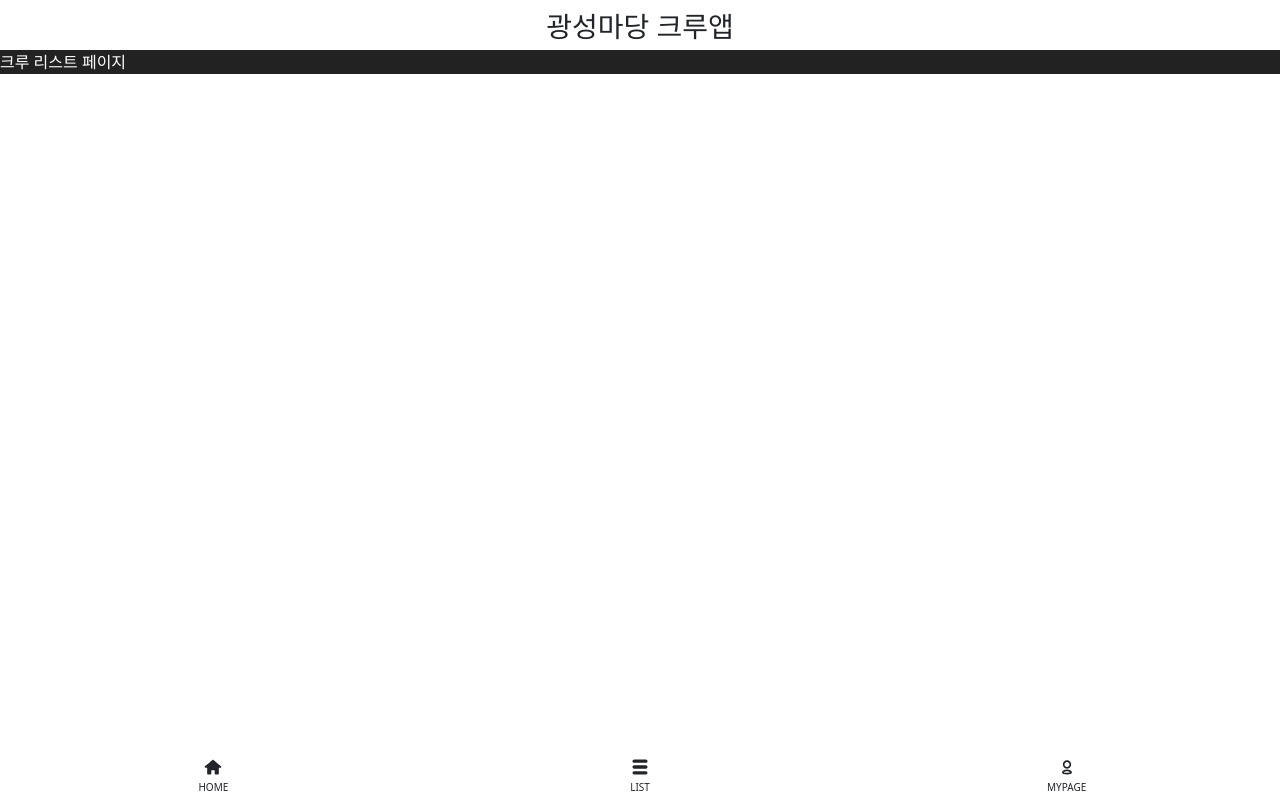
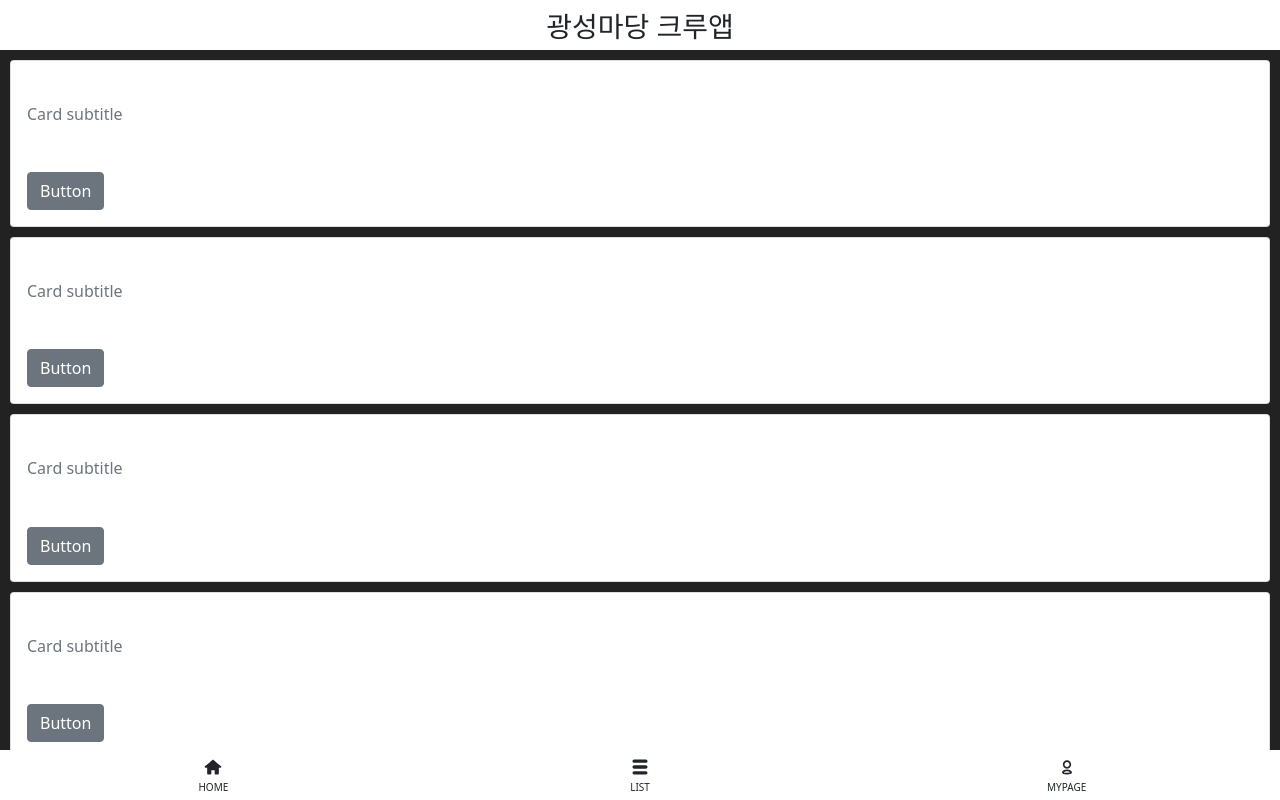
Before and after one commit to silvertin/react-gwks-crew-app, a React (Create React App) app: page /list in a window 1280 px wide. Built offline with nearby package versions, Linux system fonts and the light colour scheme.

Commit message:
feature: 리스트 템플릿 추가

```diff
--- a/src/App.tsx
+++ b/src/App.tsx
@@ -44,6 +44,7 @@
     position: relative;
     background: #222;
     overflow: scroll;
+    padding: 10px 10px;
   }
   footer {
     width: 100%;
--- a/src/pages/CrewListPage.tsx
+++ b/src/pages/CrewListPage.tsx
@@ -1,7 +1,89 @@
+import {Button, Card, CardBody, CardSubtitle, CardText, CardTitle } from "reactstrap";
+import styled from "styled-components";
+
+const CrewCart = styled(Card)`
+  margin-bottom: 10px;
+`
+
 const CrewListPage = ({props}: any) => {
     return (
         <>
-            크루 리스트 페이지
+            <CrewCart>
+                <CardBody>
+                    <CardTitle tag="h5">
+                        Card title
+                    </CardTitle>
+                    <CardSubtitle
+                        className="mb-2 text-muted"
+                        tag="h6"
+                    >
+                        Card subtitle
+                    </CardSubtitle>
+                    <CardText>
+                        Some quick example text to build on the card title and make up the bulk of the card's content.
+                    </CardText>
+                    <Button>
+                        Button
+                    </Button>
+                </CardBody>
+            </CrewCart>
+            <CrewCart>
+                <CardBody>
+                    <CardTitle tag="h5">
+                        Card title
+                    </CardTitle>
+                    <CardSubtitle
+                        className="mb-2 text-muted"
+                        tag="h6"
+                    >
+                        Card subtitle
+                    </CardSubtitle>
+                    <CardText>
+                        Some quick example text to build on the card title and make up the bulk of the card's content.
+                    </CardText>
+                    <Button>
+                        Button
+                    </Button>
+                </CardBody>
+            </CrewCart>
+            <CrewCart>
+                <CardBody>
+                    <CardTitle tag="h5">
+                        Card title
+                    </CardTitle>
+                    <CardSubtitle
+                        className="mb-2 text-muted"
+                        tag="h6"
+                    >
+                        Card subtitle
+                    </CardSubtitle>
+                    <CardText>
+                        Some quick example text to build on the card title and make up the bulk of the card's content.
+                    </CardText>
+                    <Button>
+                        Button
+                    </Button>
+                </CardBody>
+            </CrewCart>
+            <CrewCart>
+                <CardBody>
+                    <CardTitle tag="h5">
+                        Card title
+                    </CardTitle>
+                    <CardSubtitle
+                        className="mb-2 text-muted"
+                        tag="h6"
+                    >
+                        Card subtitle
+                    </CardSubtitle>
+                    <CardText>
+                        Some quick example text to build on the card title and make up the bulk of the card's content.
+                    </CardText>
+                    <Button>
+                        Button
+                    </Button>
+                </CardBody>
+            </CrewCart>
         </>
     )
 }
```
